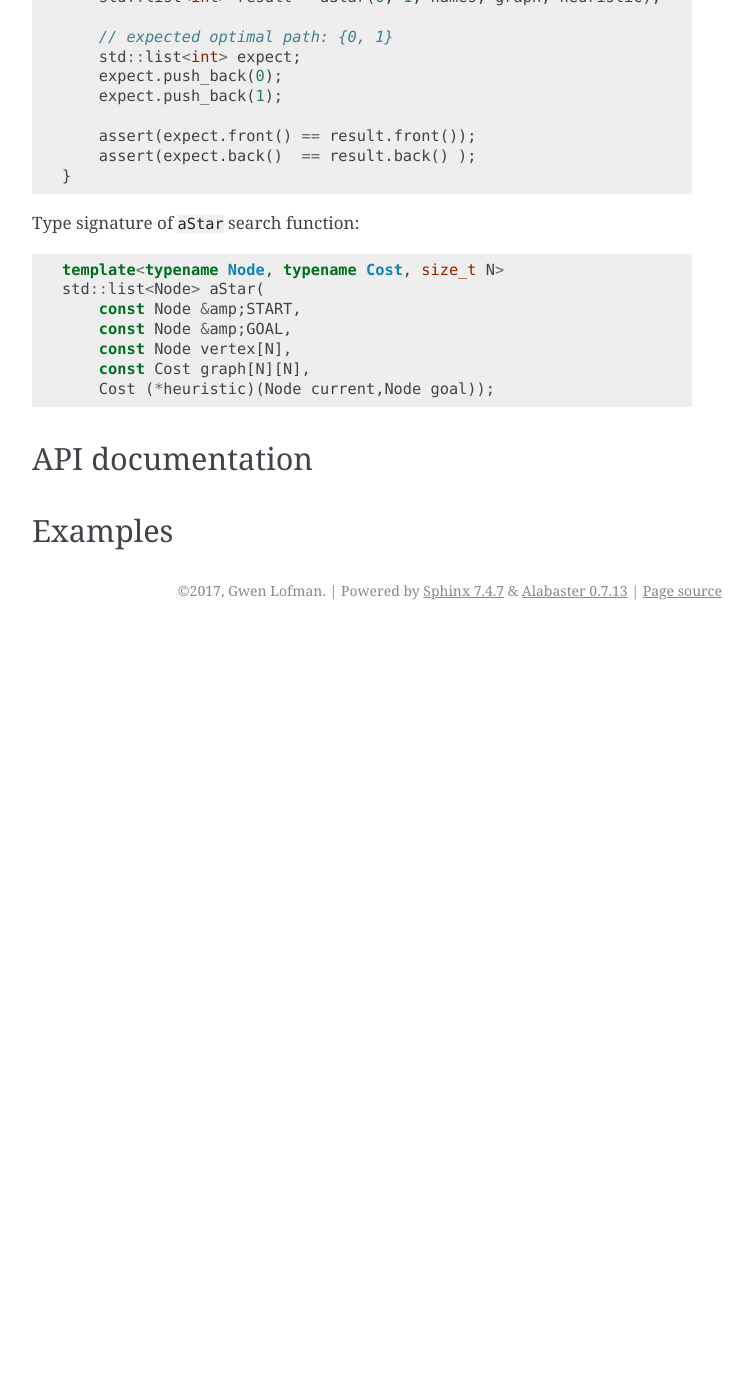
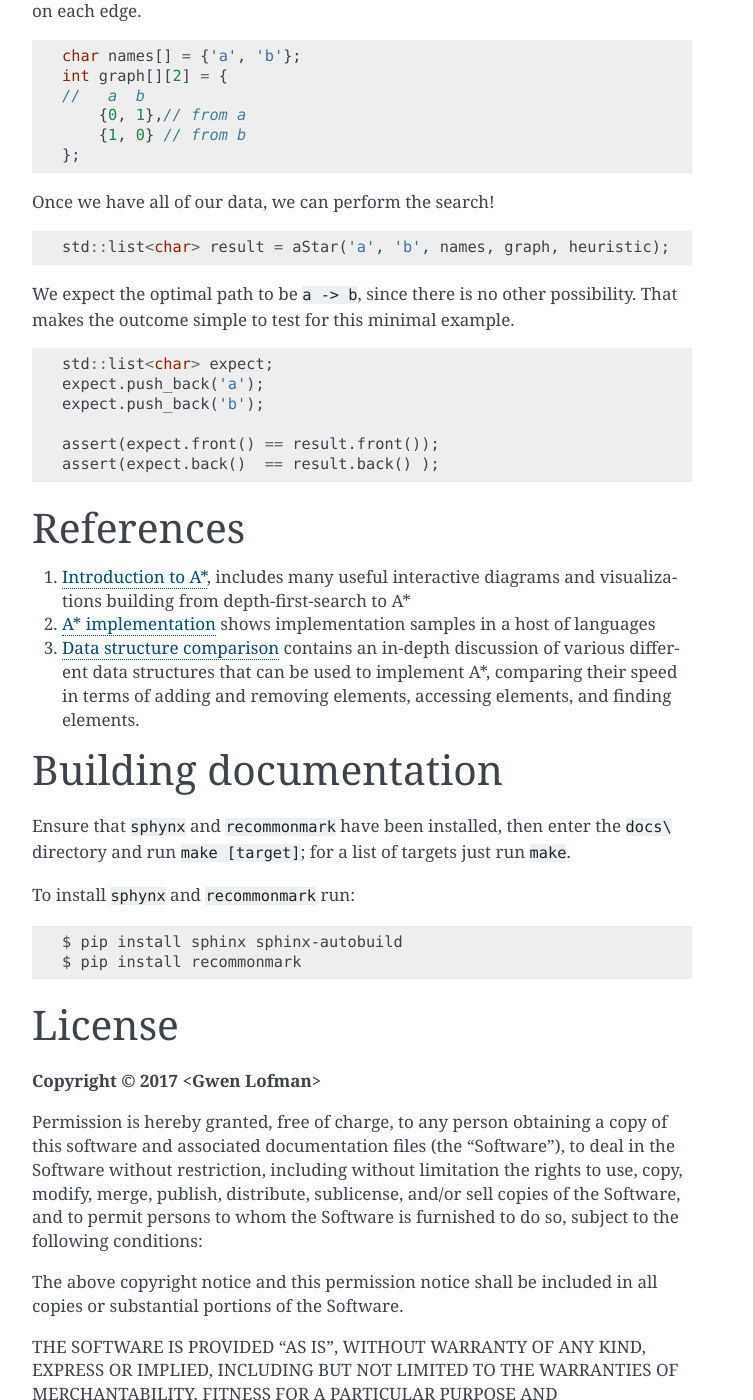
Before and after one commit to Lionex/a-star, a Sphinx documentation site: the page built from docs/index.md, in a window 1280 px wide and 1400 px high, scrolled down 1004 px. Shown: the whole window, without its empty margins (388-1141 px from the left). Built offline with Sphinx 7.4.7, drawn with Linux system fonts in a browser that asks for light colours; formulas are drawn with MathJax 3; before the commit the page ends 1634 px from its top, so only the background shows below that; some of the changed text lies outside the part shown.

Commit message:
Improve homepage with minimal example, license
Also adds reference links for further information

````diff
--- a/docs/index.md
+++ b/docs/index.md
@@ -1,6 +1,8 @@
-# A* graph search
+# A* graph search Quick Start
 
 [![Build Status](https://travis-ci.org/Lionex/a-star.svg?branch=master)](https://travis-ci.org/Lionex/a-star)
+
+[Get the source code on GitHub.](htps://github.com/Lionex/a-star)
 
 A\* graph search finds the optimal path from some start node in a weighted digraph to an end node provided such a path exists.  A\* uses a priority queue to ensure the algorithm first searches elements which minimize the traversal cost to the curent node and the value of a heurisic which estimates the future cost from the current node to the destination.
 
@@ -8,7 +10,7 @@ A\* appears most commonly in path-finding applications to search for a path thro
 
 This implementation uses an adjacency matrix to represent a digraph, however, which works best in cases where the adjacency matrix is dense meaning each node in the digraph is connected to many other nodes in the graph.
 
-## Quick Start
+## Minimal Example
 
 To get started simply download the header and cpp files and `#include "a-star.hpp"`.
 
@@ -18,43 +20,66 @@ To get started simply download the header and cpp files and `#include "a-star.hp
 
 #include "a-star.hpp"
 
-// Define simple heuristic that returns something akin to the manhattan distance
+```
+
+For the graph search to work we need to define a simple heuristic that returns something akin to the manhattan distance.
+
+```cpp
 int heuristic(int x, int y) {
     return x + y;
 }
+```
+
+Next we must define the weighted directed graph to search through.  As a minimal example, we can have a simple graph `a <---> b` with a uniform weight of `1` on each edge.
+
+```cpp
+char names[] = {'a', 'b'};
+int graph[][2] = {
+//   a  b
+    {0, 1},// from a
+    {1, 0} // from b
+};
+```
+
+Once we have all of our data, we can perform the search!
+
+```cpp
+std::list<char> result = aStar('a', 'b', names, graph, heuristic);
+```
+
+We expect the optimal path to be `a -> b`, since there is no other possibility.  That makes the outcome simple to test for this minimal example.
+
+```cpp
+std::list<char> expect;
+expect.push_back('a');
+expect.push_back('b');
+
+assert(expect.front() == result.front());
+assert(expect.back()  == result.back() );
+```
+
+# References
+
+1. [Introduction to A\*](http://www.redblobgames.com/pathfinding/a-star/introduction.html), includes many useful interactive diagrams and visualizations building from depth-first-search to A\*
+2. [A\* implementation](http://www.redblobgames.com/pathfinding/a-star/implementation.html) shows implementation samples in a host of languages
+3. [Data structure comparison](http://theory.stanford.edu/~amitp/GameProgramming/ImplementationNotes.html) contains an in-depth discussion of various different data structures that can be used to implement A\*, comparing their speed in terms of adding and removing elements, accessing elements, and finding elements.
 
 
-int main() {
-    // Minimum example of a two node graph
-    int graph[][2] = {{0, 1},{1, 0}};
-    int names[] = {0, 1};
+# Building documentation
 
-    // Find optimal path from node `0` to node `1`
-    std::list<int> result = aStar(0, 1, names, graph, heuristic);
+Ensure that `sphynx` and `recommonmark` have been installed, then enter the `docs\` directory and run `make [target]`; for a list of targets just run `make`.
 
-    // expected optimal path: {0, 1}
-    std::list<int> expect;
-    expect.push_back(0);
-    expect.push_back(1);
-
-    assert(expect.front() == result.front());
-    assert(expect.back()  == result.back() );
-}
+To install `sphynx` and `recommonmark` run:
 
 ```
+$ pip install sphinx sphinx-autobuild
+$ pip install recommonmark
+```
+# License
+**Copyright © 2017 \<Gwen Lofman\>**
 
-Type signature of `aStar` search function:
+Permission is hereby granted, free of charge, to any person obtaining a copy of this software and associated documentation files (the “Software”), to deal in the Software without restriction, including without limitation the rights to use, copy, modify, merge, publish, distribute, sublicense, and/or sell copies of the Software, and to permit persons to whom the Software is furnished to do so, subject to the following conditions:
 
-```cpp
-template<typename Node, typename Cost, size_t N>
-std::list<Node> aStar(
-    const Node &amp;START,
-    const Node &amp;GOAL,
-    const Node vertex[N],
-    const Cost graph[N][N],
-    Cost (*heuristic)(Node current,Node goal));
-```
+The above copyright notice and this permission notice shall be included in all copies or substantial portions of the Software.
 
-## API documentation
-
-## Examples
+THE SOFTWARE IS PROVIDED “AS IS”, WITHOUT WARRANTY OF ANY KIND, EXPRESS OR IMPLIED, INCLUDING BUT NOT LIMITED TO THE WARRANTIES OF MERCHANTABILITY, FITNESS FOR A PARTICULAR PURPOSE AND NONINFRINGEMENT. IN NO EVENT SHALL THE AUTHORS OR COPYRIGHT HOLDERS BE LIABLE FOR ANY CLAIM, DAMAGES OR OTHER LIABILITY, WHETHER IN AN ACTION OF CONTRACT, TORT OR OTHERWISE, ARISING FROM, OUT OF OR IN CONNECTION WITH THE SOFTWARE OR THE USE OR OTHER DEALINGS IN THE SOFTWARE.
````
